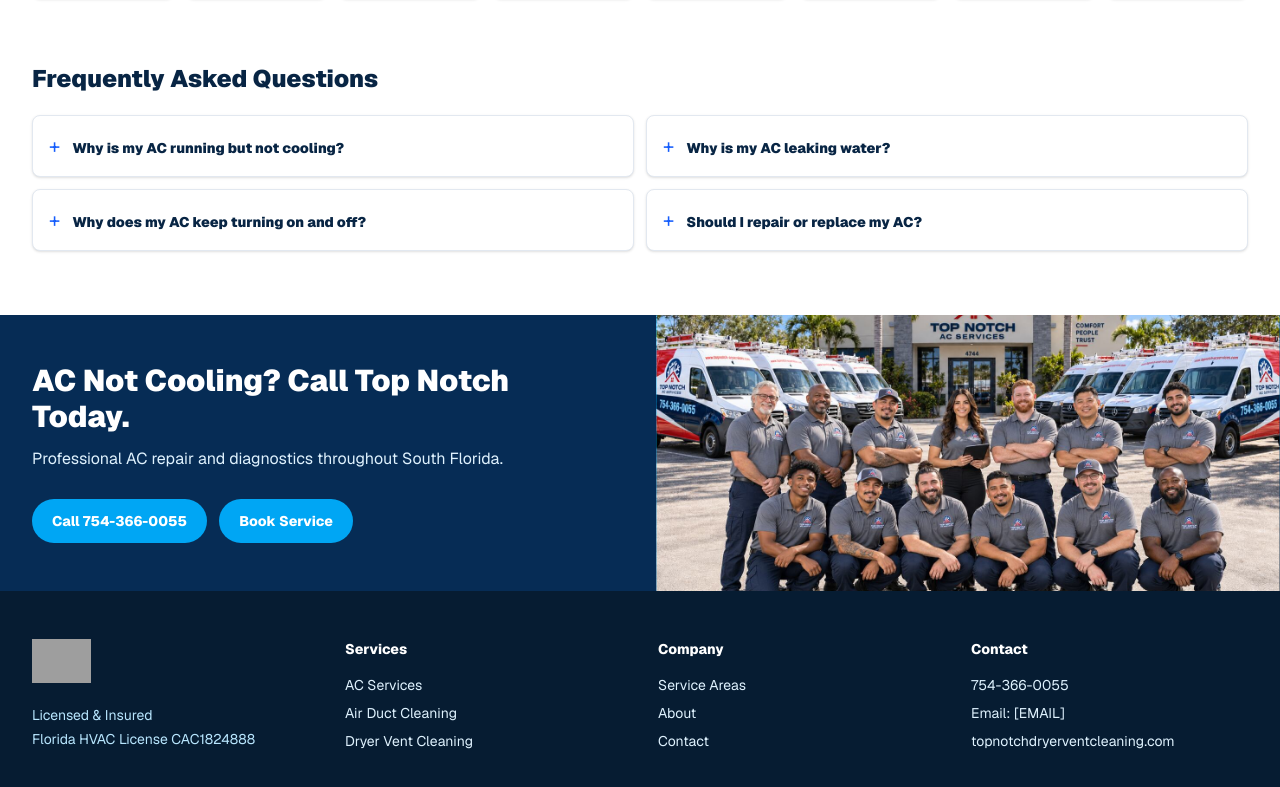
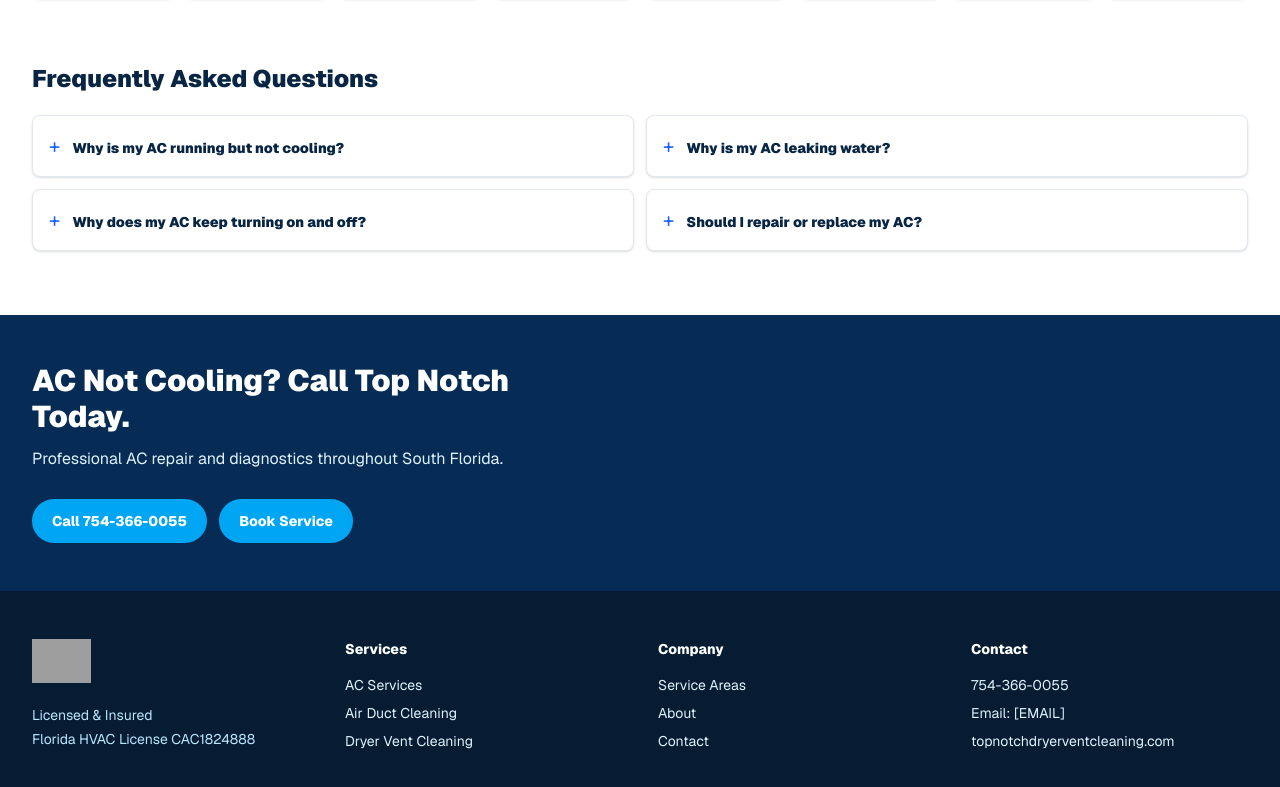
Before and after one commit to topnotchacservices/topnotch-website, a Next.js app: page /ac-repair in a window 1280 px wide. Shown: the part 2044-2831 px from the top of the page. Built offline with nearby package versions, Linux system fonts and the light colour scheme; grey boxes are pictures that could not be loaded.

Commit message:
Remove AC repair page bottom photo

```diff
--- a/app/ac-repair/page.tsx
+++ b/app/ac-repair/page.tsx
@@ -58,6 +58,6 @@
     <section className="mx-auto grid max-w-7xl gap-5 px-5 pb-11 sm:px-8 sm:pb-14 lg:grid-cols-2"><section><h2 className="text-2xl font-black text-[#082544]">AC Repairs We Handle</h2><p className="mt-1 text-sm text-slate-600">Our experienced technicians service all makes and models.</p><div className="mt-5 grid grid-cols-2 gap-x-6 gap-y-3">{repair.repairs.map((item) => <p key={item} className="flex items-center gap-2 text-sm font-semibold text-slate-700"><span className="grid size-5 shrink-0 place-items-center rounded-full bg-blue-600 text-xs text-white">+</span>{item}</p>)}</div></section><section className="rounded-xl bg-[#eef7fb] p-6"><h2 className="text-2xl font-black text-[#082544]">Why Choose Top Notch</h2><div className="mt-5 grid grid-cols-2 gap-x-5 gap-y-4">{strengths.map((item, index) => <p key={item} className="flex items-center gap-2 text-sm font-semibold text-[#082544]"><span className="grid size-6 shrink-0 place-items-center rounded-md bg-white text-sm font-black text-blue-600">{index + 1}</span>{item}</p>)}</div></section></section>
     <section className="mx-auto max-w-7xl px-5 pb-12 sm:px-8 sm:pb-16"><div className="flex flex-col justify-between gap-4 sm:flex-row sm:items-end"><div><h2 className="text-2xl font-black text-[#082544]">Our Service Areas</h2><p className="mt-1 text-sm text-slate-600">We proudly serve homes and businesses throughout South Florida.</p></div><Link href="/service-areas" className="inline-flex min-h-10 items-center justify-center rounded-lg border border-blue-600 px-4 text-sm font-bold text-blue-700 transition hover:bg-blue-600 hover:text-white">View All Service Areas <span className="ml-2" aria-hidden="true">&gt;</span></Link></div><div className="mt-5 grid grid-cols-2 gap-3 sm:grid-cols-4 lg:grid-cols-8">{areas.map((area) => <Link key={area.slug} href={`/service-areas/${area.slug}`} className="group overflow-hidden rounded-lg border border-slate-200 bg-white text-center shadow-sm transition hover:-translate-y-0.5 hover:border-sky-400 hover:shadow-md focus-visible:outline-2 focus-visible:outline-offset-2 focus-visible:outline-sky-500"><span className="block px-2 py-2 text-[11px] font-black text-[#082544]">{area.name}</span></Link>)}</div></section>
     <section className="mx-auto max-w-7xl px-5 pb-12 sm:px-8 sm:pb-16"><h2 className="text-2xl font-black text-[#082544]">Frequently Asked Questions</h2><div className="mt-5 grid gap-3 md:grid-cols-2">{repair.faqs.map((faq) => <details key={faq.question} className="rounded-lg border border-slate-200 bg-white p-4 shadow-sm"><summary className="cursor-pointer list-none pr-6 text-sm font-black text-[#082544]"><span className="mr-3 text-xl font-normal text-blue-600">+</span>{faq.question}</summary><p className="mt-3 pl-7 text-sm leading-6 text-slate-600">{faq.answer}</p></details>)}</div></section>
-    <section className="bg-[#062c55]"><div className="mx-auto grid max-w-7xl overflow-hidden lg:grid-cols-[1fr_.95fr]"><div className="px-5 py-12 text-white sm:px-8"><h2 className="max-w-lg text-3xl font-black">AC Not Cooling? Call Top Notch Today.</h2><p className="mt-3 text-sky-100">Professional AC repair and diagnostics throughout South Florida.</p><div className="mt-7 flex flex-col gap-3 sm:flex-row"><ActionButton phone className="bg-red-600 hover:bg-red-700">Call {content.phone}</ActionButton><ActionButton>Book Service</ActionButton></div></div><MediaPanel src="/images/home/hero-team-van.svg" alt="Top Notch AC Services branded van" label="TOP NOTCH BRANDED VAN" className="min-h-60 lg:min-h-full" /></div></section>
+    <section className="bg-[#062c55]"><div className="mx-auto max-w-7xl px-5 py-12 text-white sm:px-8"><h2 className="max-w-lg text-3xl font-black">AC Not Cooling? Call Top Notch Today.</h2><p className="mt-3 text-sky-100">Professional AC repair and diagnostics throughout South Florida.</p><div className="mt-7 flex flex-col gap-3 sm:flex-row"><ActionButton phone className="bg-red-600 hover:bg-red-700">Call {content.phone}</ActionButton><ActionButton>Book Service</ActionButton></div></div></section>
   </main><SiteFooter /></>;
 }
```
